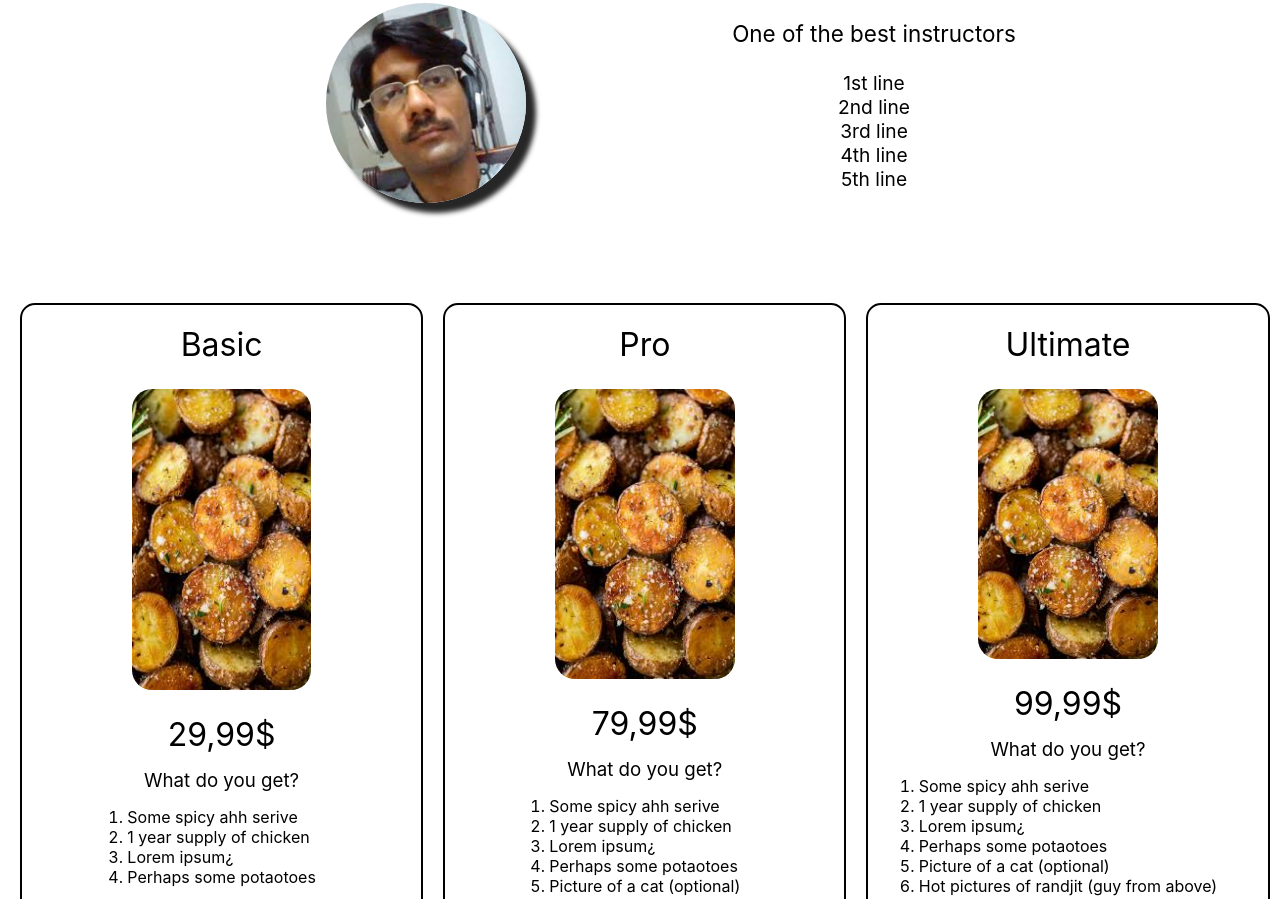
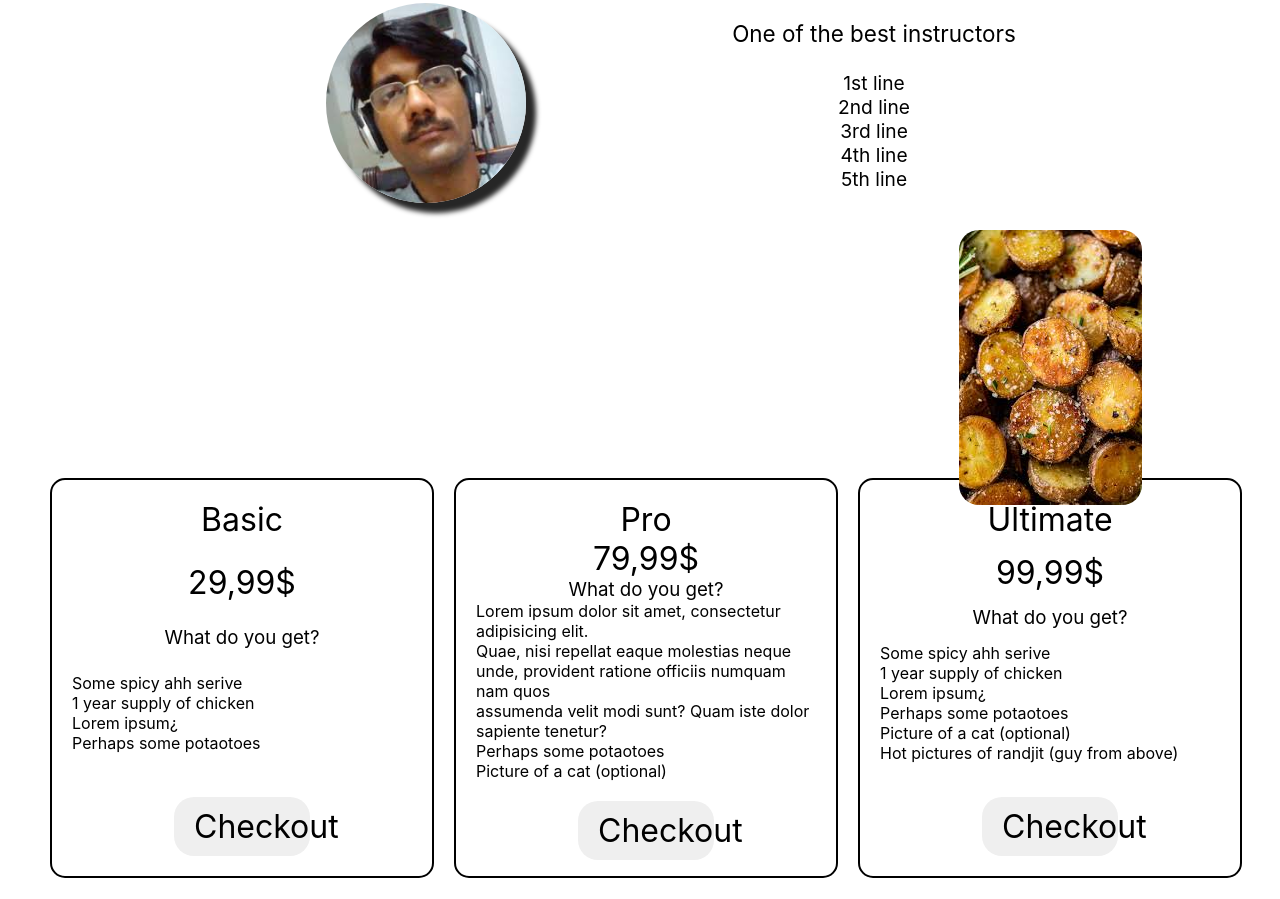
Before and after one commit to Stevica019/project-m, a plain HTML site: page index.html in a window 1280 px wide. Shown: the part 1245-2144 px from the top of the page. Drawn offline with Linux system fonts and the light colour scheme.

Commit message:
Redoing index

```diff
--- a/assets/css/style.css
+++ b/assets/css/style.css
@@ -102,51 +102,6 @@ body{
     border-radius: 20px;
 }
 
-.elements{
-    width: 100%;
-    display: flex;
-    padding: 25px 10px;
-}
-.element{
-    margin: 10px 10px ;
-    padding: 20px;
-    min-width: 32%;
-    max-width: 90%;
-    border: 2px solid;
-    display: flex;
-    gap: 15px;
-    flex-direction: column;
-    border-radius: 15px;
-    text-align: center;
-    align-items: center;
-}
-.element li{
-    text-align: left;
-}
-.element img{
-    width: 50%;
-    height: 45%;
-    margin: 10px 10px;
-    border-radius: 20px;
-}
-.element button{
-    font-size: 2rem;
-    margin-top: 20px;
-    border-radius: 20px;
-}
-.element a{
-    text-decoration: none;
-    display: block;
-    width: 100%;
-    color: black;
-    padding: 10px 20px;
-    border-radius: 20px;
-}
-.element a:hover{
-    background-color: black;
-    color: rgb(255, 208, 0);
-    transition: 0.3s ease-in-out;
-}
 .services-container{
     width: 100%;
     font-size: 1.2rem;
@@ -207,6 +162,73 @@ body{
 }
 .service3 li{
     list-style-type: none;
+}
+
+.elements{
+    width: 100%;
+    display: flex;
+    padding: 0px 40px;
+    margin-top: 200px;
+}
+.element{
+    margin: 10px 10px ;
+    padding: 20px;
+    min-width: 32%;
+    max-width: 90%;
+    border: 2px solid;
+    display: flex;
+    gap: 25px;
+    flex-direction: column;
+    border-radius: 15px;
+    text-align: center;
+    align-items: center;
+    position: relative;
+    height: 400px;
+}
+.element-text{
+    display: flex;
+    flex-direction: column;
+    width: 100%;
+    height: 100%;
+    justify-content: space-between;
+
+}
+.element li{
+    text-align: left;
+    list-style-type: none;
+}
+
+.element-pic{
+    top: -250px;
+    position: absolute;
+    height: 0%;
+}
+.element img{
+    border-radius: 20px;
+}
+.element button{
+    font-size: 2rem;
+    margin-top: 20px;
+    border-radius: 20px;
+    width: 40%;
+    align-self: center;
+    border: none;
+}
+.element button:hover{
+    background-color: black;
+    transition: 0.3s ease-in-out;
+}
+.element a{
+    text-decoration: none;
+    display: block;
+    width: 100%;
+    color: black;
+    padding: 10px 20px;
+    border-radius: 18px;
+}
+.element a:hover{
+    color: rgb(255, 208, 0);
+    transition: 0.3s ease-in-out;
 }
 .aboutUs{
     padding: 40px;
@@ -615,5 +637,6 @@ footer{
     }
     .element{
         max-width: 100%;
+        margin-bottom: 250px;
     }
 }
--- a/index.html
+++ b/index.html
@@ -107,8 +107,8 @@
 
 <div class="elements">
 <div class="element">
+    <div class="element-text">
     <h1>Basic</h1>
-    <img src="./assets/img/potatoes.png" alt="Lbozo">
     <h1>29,99$</h1>
     <h3>What do you get?</h3>
     <ol>
@@ -118,24 +118,29 @@
         <li>Perhaps some potaotoes</li>
     </ol>
     <button class="buttons"><a href="checkout.html">Checkout</a></button>
+    </div>
 </div>
 <div class="element">
+    <div class="element-text">
     <h1>Pro</h1>
-    <img src="./assets/img/potatoes.png" alt="Lbozo">
     <h1>79,99$</h1>
     <h3>What do you get?</h3>
     <ol>
-        <li>Some spicy ahh serive</li>
-        <li>1 year supply of chicken</li>
-        <li>Lorem ipsum¿</li>
+        <li>Lorem ipsum dolor sit amet, consectetur adipisicing elit. </li>
+        <li> Quae, nisi repellat eaque molestias neque unde, provident ratione officiis numquam nam quos</li>
+        <li>assumenda velit modi sunt? Quam iste dolor sapiente tenetur?</li>
         <li>Perhaps some potaotoes</li>
         <li>Picture of a cat (optional)</li>
     </ol>
     <button class="buttons"><a href="checkout.html">Checkout</a></button>
+    </div>
 </div>
-<div class="element">
+<div class="element" id="spawn-of-satan">
+    <div class="element-pic">
+    <img src="./assets/img/potatoes.png" alt="Lbozo">
+    </div>
+    <div class="element-text">
     <h1>Ultimate</h1>
-    <img src="./assets/img/potatoes.png" alt="Lbozo">
     <h1>99,99$</h1>
     <h3>What do you get?</h3>
     <ol>
@@ -147,6 +152,7 @@
         <li>Hot pictures of randjit (guy from above)</li>
     </ol>
     <button class="buttons"><a href="checkout.html">Checkout</a></button>
+    </div>
 </div>
 </div>
 
```
